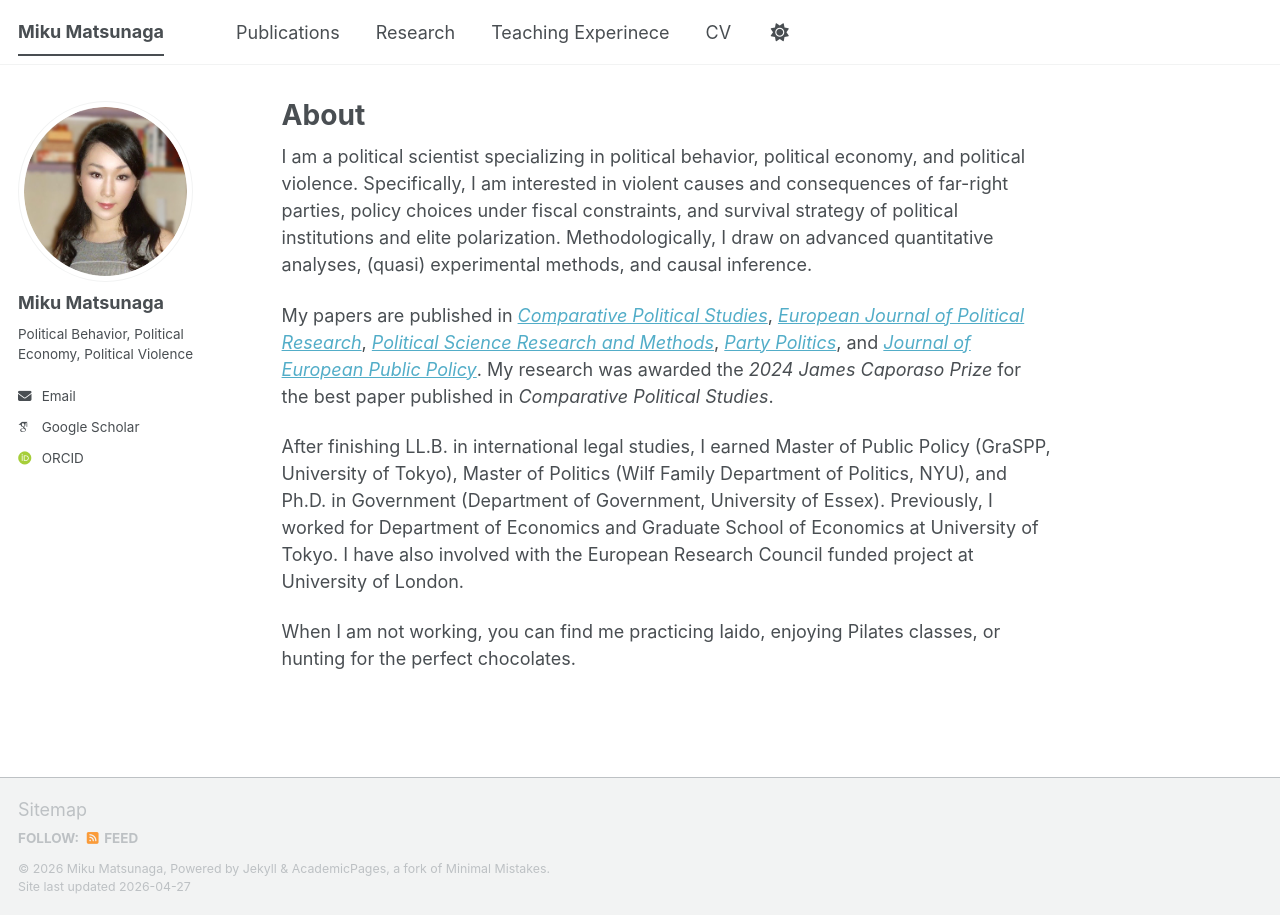
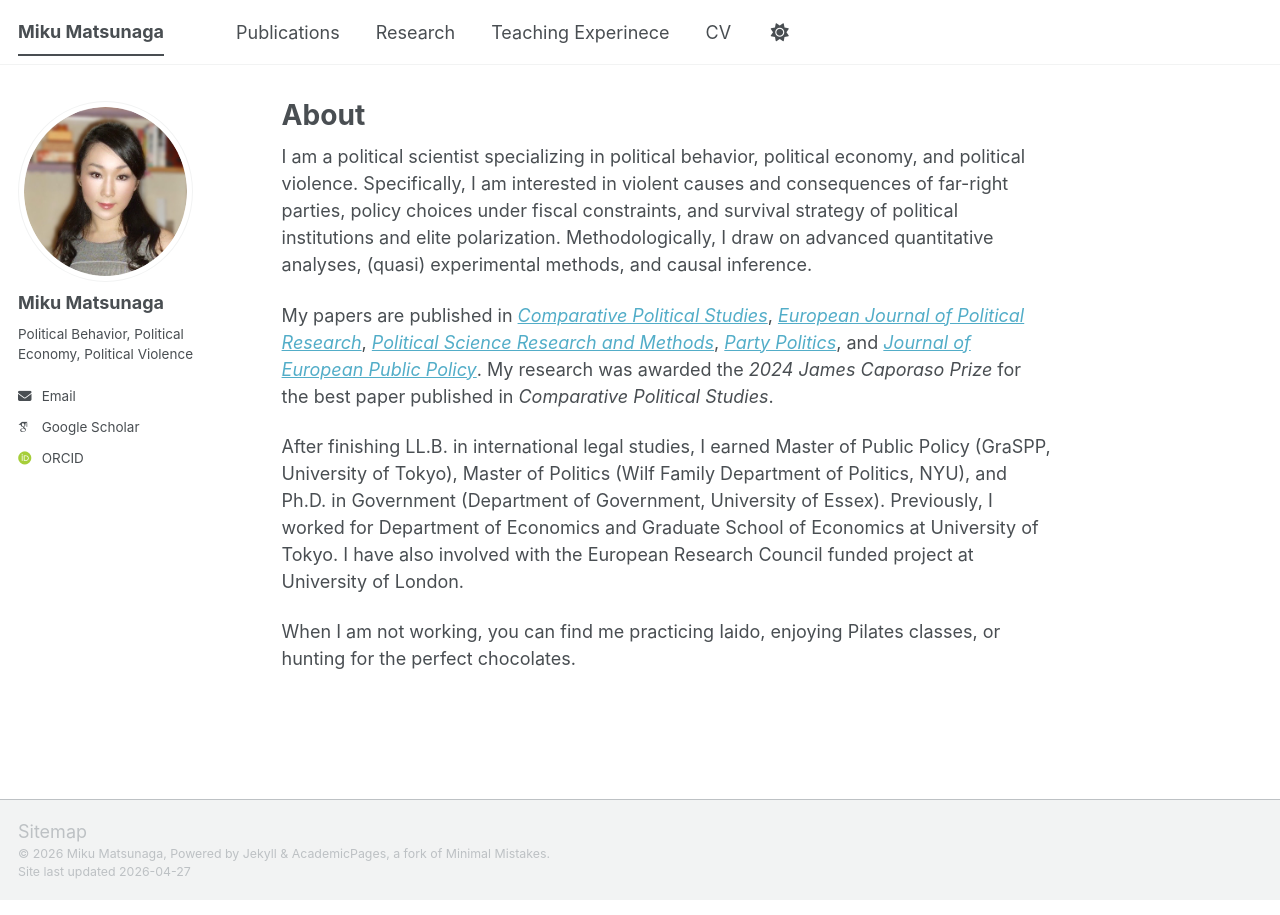
Before and after one commit to mikumatsunaga/mikumatsunaga.github.io, a Jekyll site: the page built from _pages/about.md, in a window 1280 px wide. Built offline with Jekyll 4.4.1, drawn with Linux system fonts in a browser that asks for light colours; some web fonts are replaced; a script bundle is joined from its source files by our own code; library files that are not in the unit come from our copies.

Commit message:
Update _config.yml

```diff
--- a/_config.yml
+++ b/_config.yml
@@ -125,7 +125,7 @@
       options:
         format           : "iso8601" # "iso8601" (default), "timestamp-seconds", "timestamp-milliseconds"
 atom_feed:
-  hide                   : false     # change to true to hide the RSS feed in the footer
+  hide                   : true     # change to true to hide the RSS feed in the footer
   path                   : # blank (default) uses feed.xml
 
 
@@ -307,7 +307,7 @@
 
 # Plugins
 plugins:
-  - jekyll-feed
+  #- jekyll-feed
   - jekyll-gist
   - jekyll-paginate
  # - jekyll-sitemap
@@ -316,7 +316,7 @@
 
 # Mimic GitHub Pages with --safe
 whitelist:
-  - jekyll-feed
+ # - jekyll-feed
   - jekyll-gist
   - jekyll-paginate
   #- jekyll-sitemap
```
